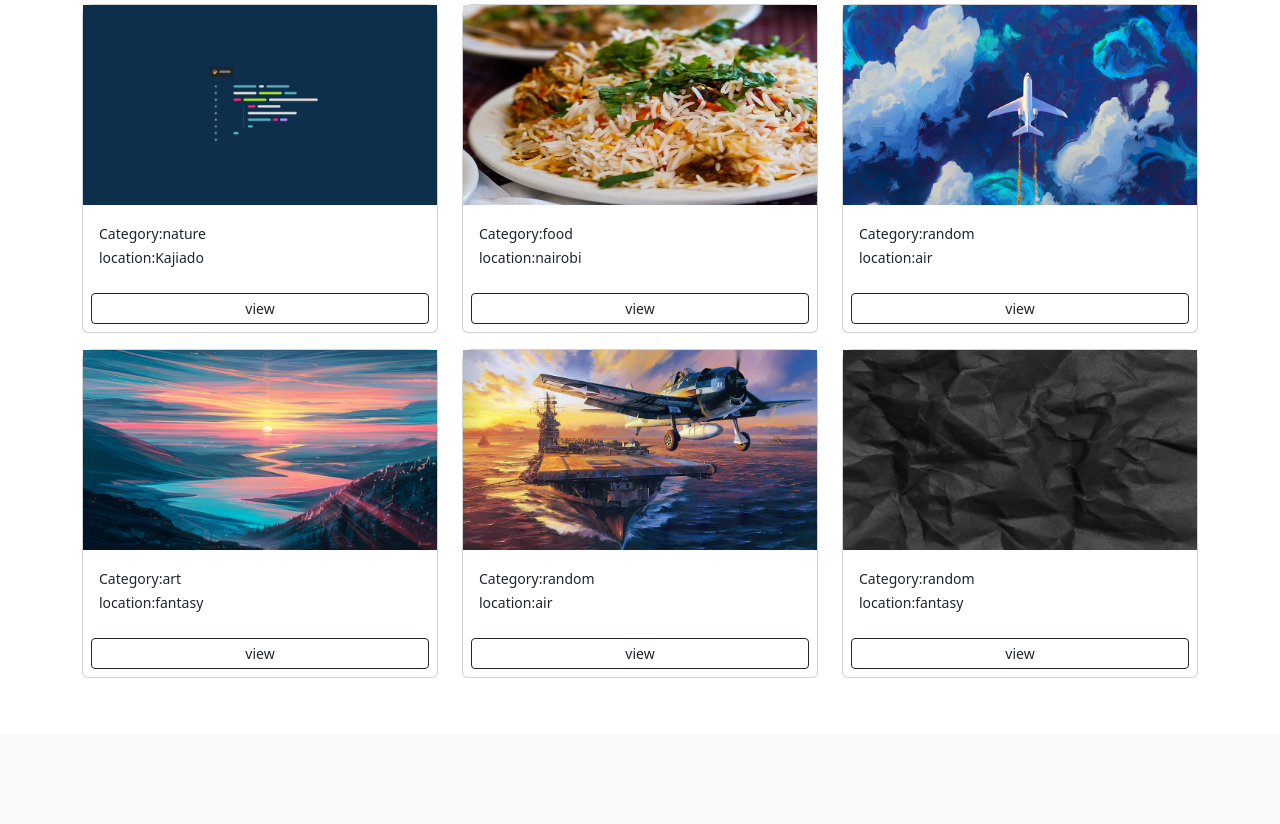
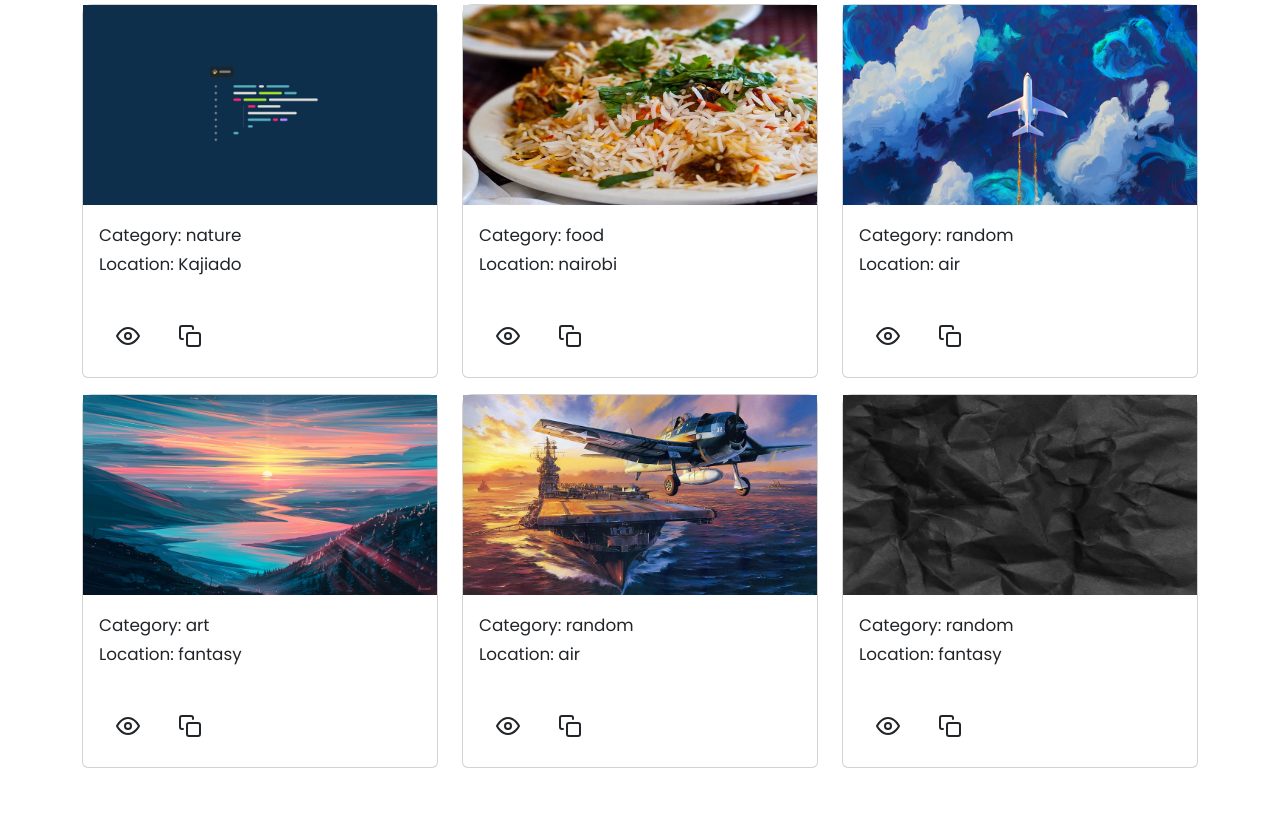
Before and after one commit to leonkae/Galer-a, a Django app: page / in a window 1280 px wide. Shown: the part 196-1020 px from the top of the page. Before the commit the page ends 874 px from the top, so only its background shows below. Run offline with Django 4.2, Linux system fonts and the light colour scheme; data comes from the database, SQL or seed files in the repository; some web fonts are replaced.

Commit message:
templates modified icons added

```diff
--- a/gallery/templates/gallery/gallery.html
+++ b/gallery/templates/gallery/gallery.html
@@ -14,9 +14,7 @@
     border-top-left-radius: 10px;
     border-top-right-radius: 10px;
   }
-
 </style>
-
 
 <!-- end of styles -->
 
@@ -31,7 +29,7 @@
 
     <!-- start of modal -->
 
-<!-- end of modal -->
+    <!-- end of modal -->
     <div class="row">
       <!-- displaying actual images -->
 
@@ -44,17 +42,23 @@
             alt="Card image cap"
           />
 
+          <div class="card-body" style="font-family: 'Poppins', sans-serif; font-size:larger; ">
+            <small>Category: {{image.category.name}}</small>
+            <br />
+            <small>Location: {{image.location.name}}</small>
+          </div>
           <div class="card-body">
-            <small>Category:{{image.category.name}}</small>
-            <br />
-            <small> location:{{image.location.name}}</small>
+            <a
+              href="{% url 'photo' image.id %}"
+              class="btn  btn-sm m-2"
+              ><svg xmlns="http://www.w3.org/2000/svg" width="24" height="24" viewBox="0 0 24 24" fill="none" stroke="currentColor" stroke-width="2" stroke-linecap="round" stroke-linejoin="round" class="feather feather-eye"><path d="M1 12s4-8 11-8 11 8 11 8-4 8-11 8-11-8-11-8z"></path><circle cx="12" cy="12" r="3"></circle></svg></a
+            >
+            <a
+              href="{% url 'photo' image.id %}"
+              class="btn btn-sm m-2"
+              ><svg xmlns="http://www.w3.org/2000/svg" width="24" height="24" viewBox="0 0 24 24" fill="none" stroke="currentColor" stroke-width="2" stroke-linecap="round" stroke-linejoin="round" class="feather feather-copy"><rect x="9" y="9" width="13" height="13" rx="2" ry="2"></rect><path d="M5 15H4a2 2 0 0 1-2-2V4a2 2 0 0 1 2-2h9a2 2 0 0 1 2 2v1"></path></svg></a
+            >
           </div>
-
-          <a
-            href="{% url 'photo' image.id %}"
-            class="btn btn-outline-dark btn-sm m-2"
-            >view</a
-          >
         </div>
       </div>
 
```
Also changed, not shown: gallery/static/copy.svg (added), gallery/static/eye.svg (added).
